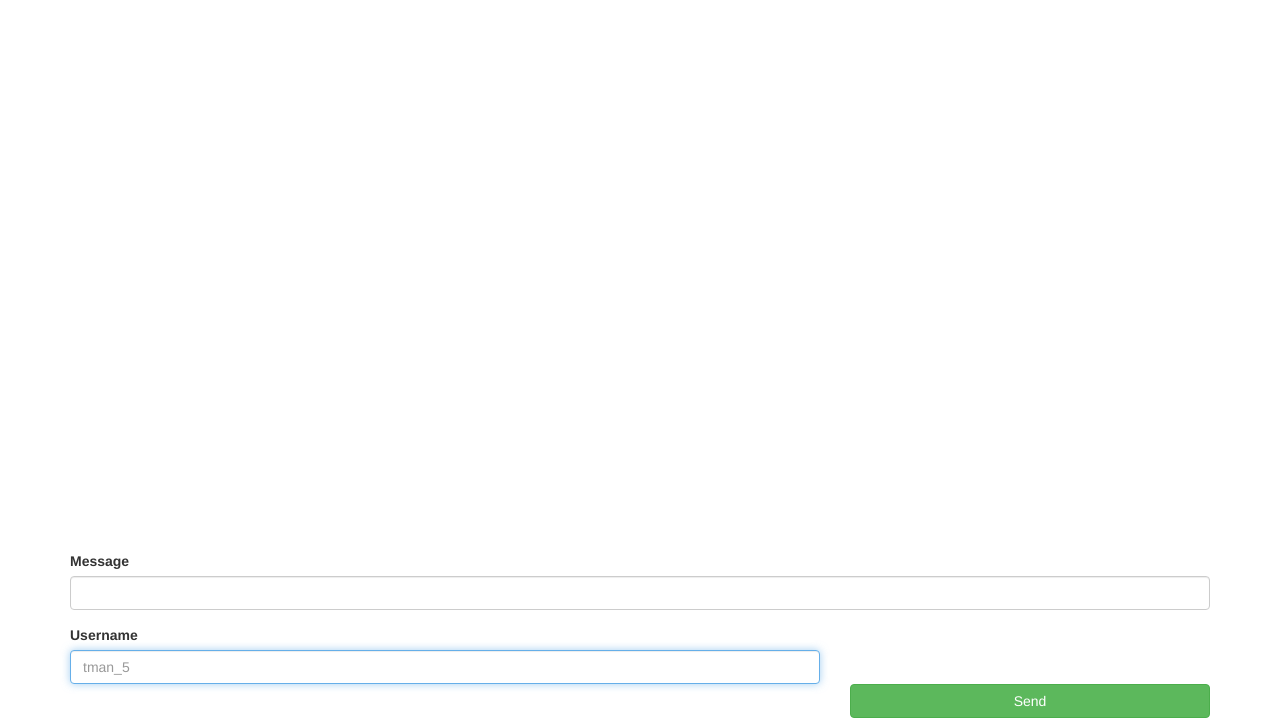
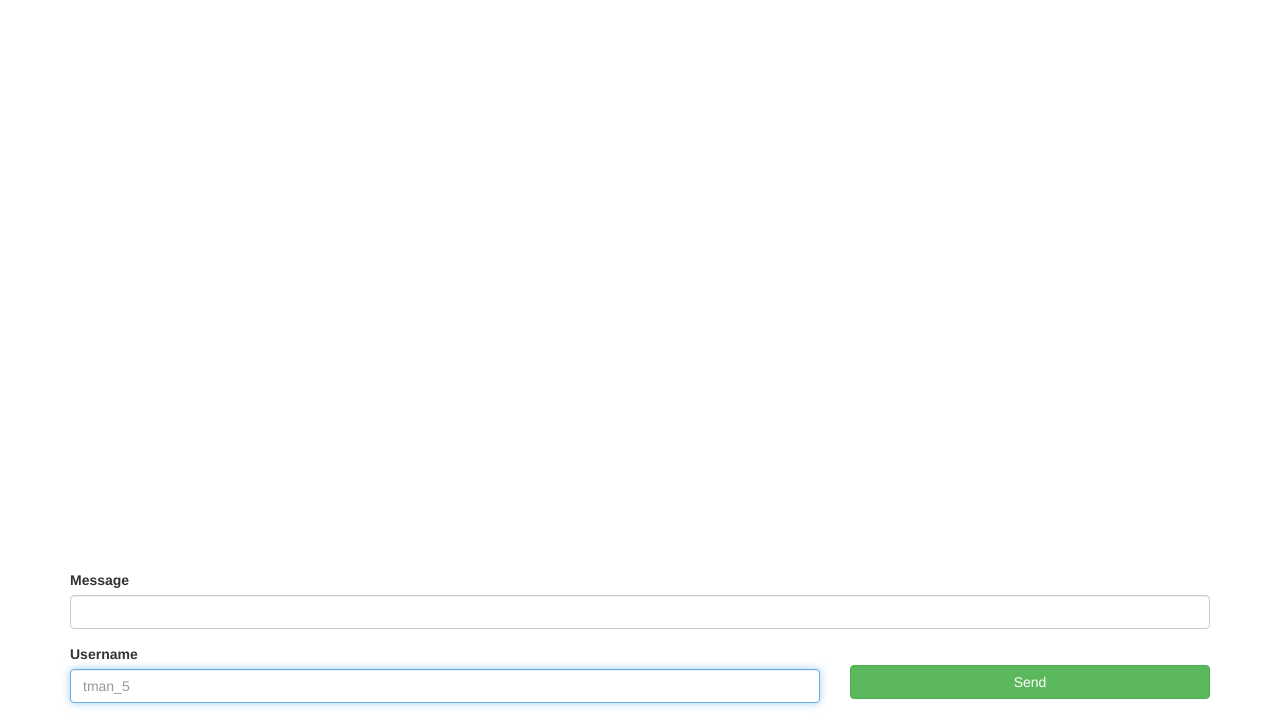
Before and after one commit to tommygaessler/socket-chat-app, a website: page public/index.html in a window 1280 px wide. Shown: the part 82-800 px from the top of the page. Drawn offline with nearby package versions, Linux system fonts and the light colour scheme; no server answers.

Commit message:
making ui better

```diff
--- a/public/styles.css
+++ b/public/styles.css
@@ -9,5 +9,5 @@ h1 {
 }
 
 button {
-  margin-top: 59px;
+  margin-top: 21px;
 }
```
